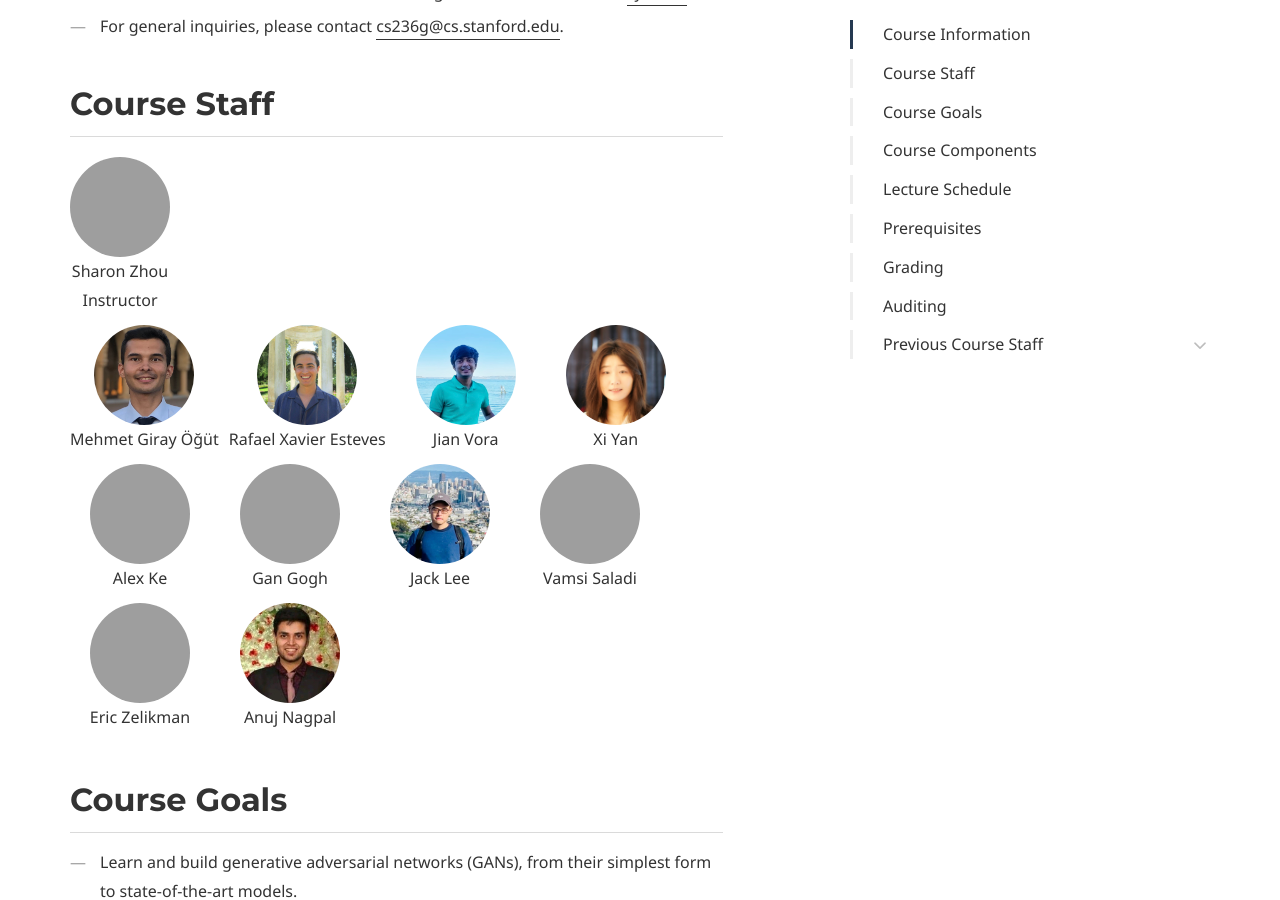
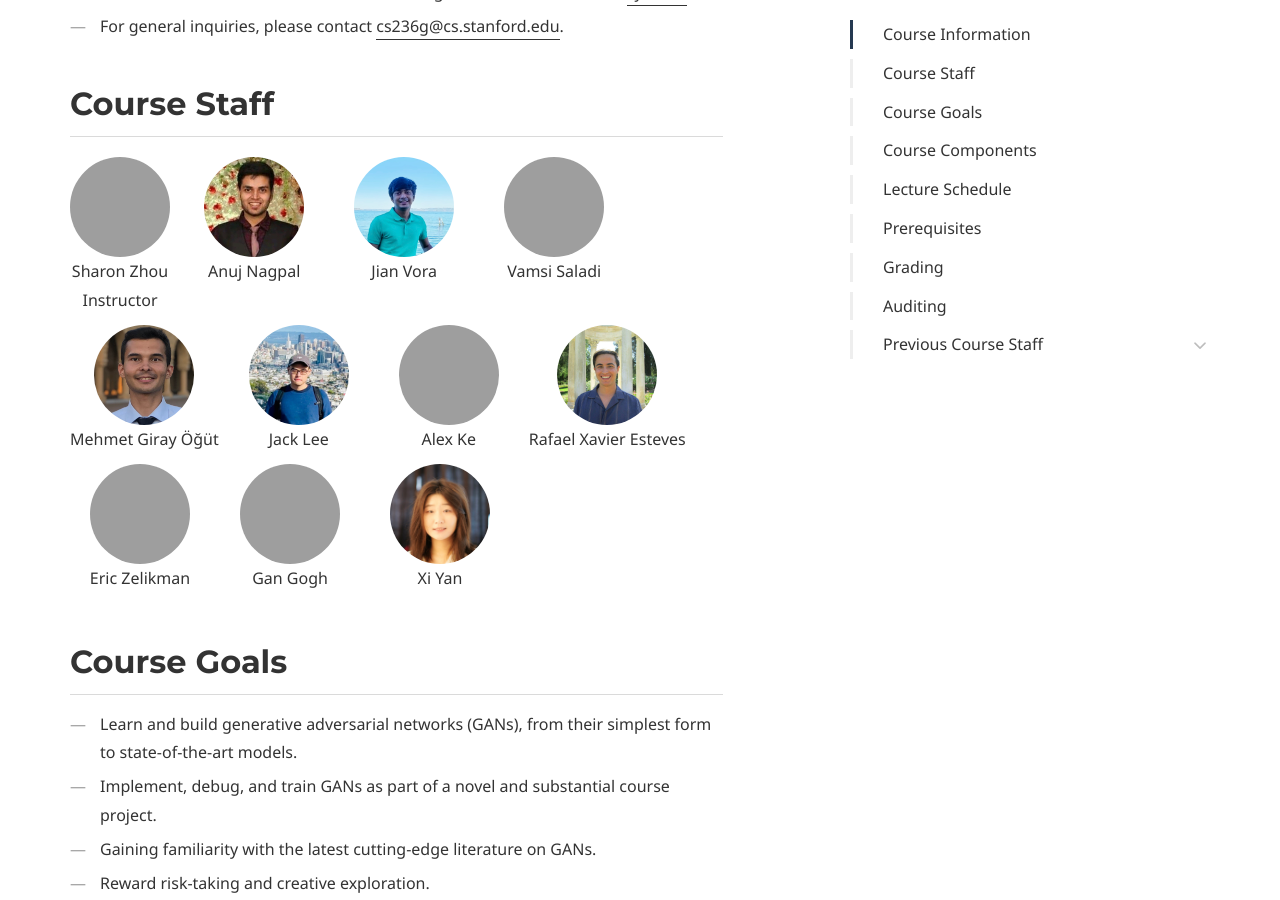
Before and after one commit to sharonzhou/CS236G, a Jekyll site: the page built from index.md, in a window 1280 px wide and 900 px high, scrolled down 1641 px. Built offline with Jekyll 4.4.1, drawn with Linux system fonts in a browser that asks for light colours; some web fonts are replaced; some of the changed text lies outside the part shown.

Commit message:
Include instructor in staff section without an extra line

```diff
--- a/doks-theme/_includes/staff.html
+++ b/doks-theme/_includes/staff.html
@@ -1,4 +1,6 @@
 ## Course Staff
+
+<div id="staff-list">
 	{% for people in site.course.staff %}
 	<div class="instructor">
 		<a target="_blank" href="{{ people.url }}">
@@ -7,16 +9,16 @@
 		</a>
 	</div>
 	{% endfor%}
-
-<div id="ta-list">
+	<span id="ca-list">
 	{% for people in site.course.ca %}
 		<div class="instructor ta">
 			<a target="_blank" href="{{ people.url }}">
 				<img class="headshot" src="{% if jekyll.environment == 'production' %}{{ site.baseurl }}{% endif %}/doks-theme/assets/images/headshot/{{ people.image }}" style="text-align:center;">
-	        <div style="text-align:center;"> {{ people.name }} </div>
+				<div style="text-align:center;"> {{ people.name }}</div>
 			</a>
 		</div>
 	{% endfor%}
+	</span>
 </div>
 
 <script>
```
Also changed, not shown: other parts of doks-theme/_includes/staff.html (+1 -1 lines). Lines whose indentation alone changed are shown as unchanged.
